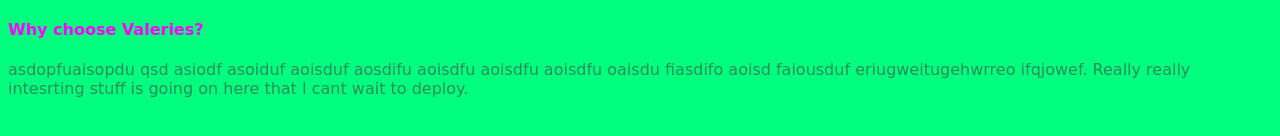
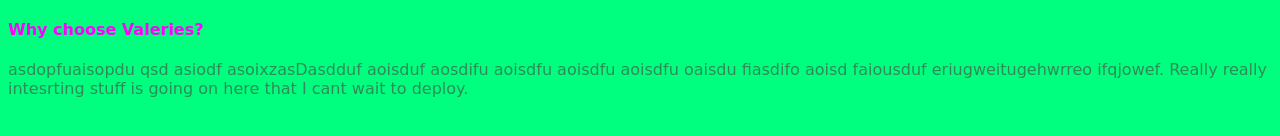
Before and after one commit to jds77/jds77.github.io, a plain HTML site: page index.html in a window 1280 px wide. Shown: the part 472-608 px from the top of the page. Drawn offline with Linux system fonts and the light colour scheme; a web font is replaced by a local one.

Commit message:
Update index.html

```diff
--- a/index.html
+++ b/index.html
@@ -32,7 +32,7 @@
 
 <h4>Why choose Valeries?</h4>
 
-<p>asdopfuaisopdu qsd asiodf asoiduf aoisduf aosdifu aoisdfu aoisdfu aoisdfu oaisdu fiasdifo aoisd faiousduf eriugweitugehwrreo ifqjowef. Really really intesrting stuff is going on here that I cant wait to deploy. </p>
+<p>asdopfuaisopdu qsd asiodf asoixzasDasdduf aoisduf aosdifu aoisdfu aoisdfu aoisdfu oaisdu fiasdifo aoisd faiousduf eriugweitugehwrreo ifqjowef. Really really intesrting stuff is going on here that I cant wait to deploy. </p>
 
 
 </main>
```
